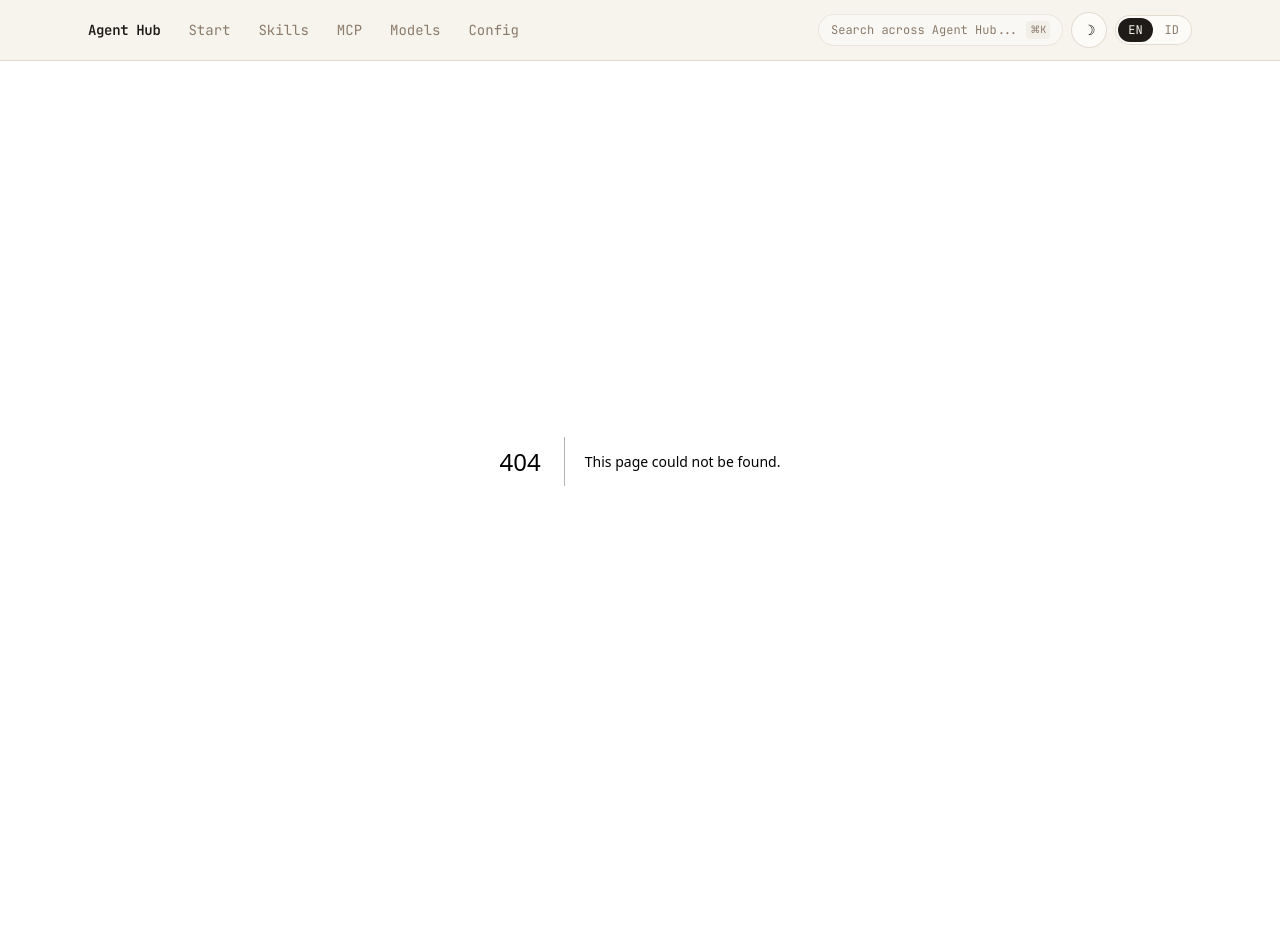
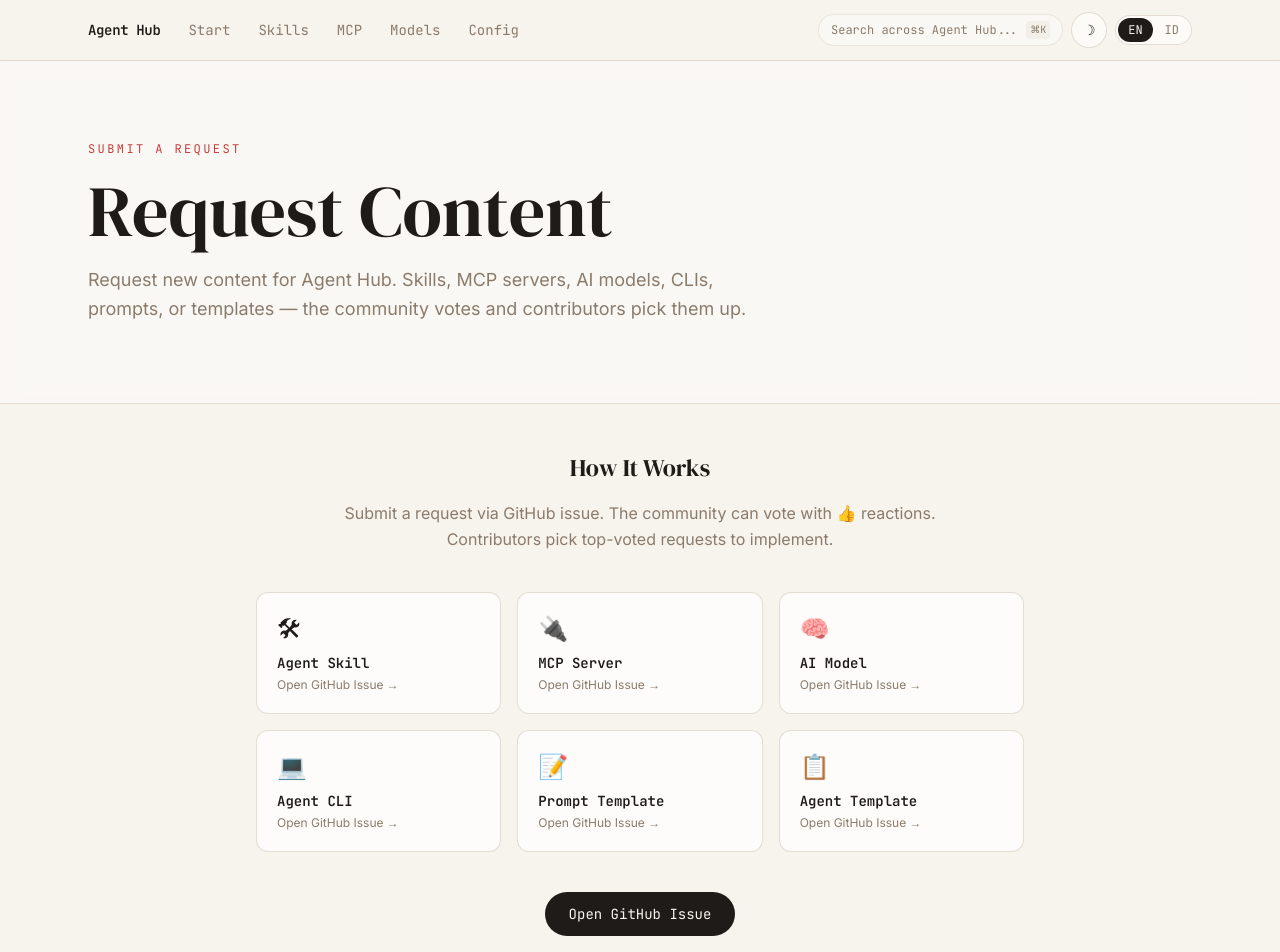
Before and after one commit to arjunastrw/skill-docs, a Next.js app: page /request in a window 1280 px wide. Before the commit this address had no page. Shown: the top 952 px of the page. Before the commit the page ends 861 px from the top, so only its background shows below. Built offline with nearby package versions, Linux system fonts and the light colour scheme.

Commit message:
feat: add request page + modal — submit content requests via GitHub issues

```diff
--- /dev/null
+++ b/src/app/request/page.tsx
@@ -0,0 +1,78 @@
+"use client";
+
+import { useState } from "react";
+import { translations } from "@/lib/i18n";
+import { useLocale } from "@/components/locale-provider";
+import { RequestModal } from "@/components/request-modal";
+import { Badge } from "@/components/ui/badge";
+
+const issueTemplateBase = "https://github.com/arjunastrw/skill-docs/issues/new?template=add-data.md";
+
+const requestTypes = [
+  { type: "skill", label: "Agent Skill", emoji: "🛠" },
+  { type: "mcp", label: "MCP Server", emoji: "🔌" },
+  { type: "model", label: "AI Model", emoji: "🧠" },
+  { type: "cli", label: "Agent CLI", emoji: "💻" },
+  { type: "prompt", label: "Prompt Template", emoji: "📝" },
+  { type: "template", label: "Agent Template", emoji: "📋" },
+];
+
+export default function RequestPage() {
+  const { locale } = useLocale();
+  const t = translations[locale];
+  const [modalOpen, setModalOpen] = useState(false);
+
+  return (
+    <main className="flex-1">
+      <header className="border-b border-edge/60 bg-white/40 dark:bg-card/40 backdrop-blur-sm">
+        <div className="mx-auto max-w-6xl px-6 py-16 md:py-20">
+          <p className="font-mono text-xs uppercase tracking-[0.2em] text-stamp mb-4">{t.request.subtitle}</p>
+          <h1 className="font-display text-5xl md:text-7xl text-ink dark:text-manila leading-[1.05] mb-4">{t.request.title}</h1>
+          <p className="text-lg text-pencil max-w-2xl leading-relaxed">{t.request.description}</p>
+        </div>
+      </header>
+
+      <section className="mx-auto max-w-6xl px-6 py-12">
+        <div className="max-w-2xl mx-auto text-center mb-10">
+          <h2 className="font-display text-2xl text-ink dark:text-manila mb-4">{t.request.howItWorks}</h2>
+          <p className="text-pencil leading-relaxed">{t.request.howItWorksDesc}</p>
+        </div>
+
+        <div className="grid grid-cols-1 sm:grid-cols-2 lg:grid-cols-3 gap-4 max-w-3xl mx-auto">
+          {requestTypes.map((rt) => (
+            <a
+              key={rt.type}
+              href={`${issueTemplateBase}&title=data%3A+add+${rt.type}+—+`}
+              target="_blank"
+              rel="noopener noreferrer"
+              className="block p-5 rounded-xl border border-edge/60 bg-white/70 dark:bg-card/70 hover:border-stamp/40 hover:bg-white dark:hover:bg-card transition-all text-left group"
+            >
+              <span className="text-2xl mb-2 block">{rt.emoji}</span>
+              <h3 className="font-mono text-sm font-semibold text-ink dark:text-manila mb-1">{rt.label}</h3>
+              <p className="text-xs text-pencil group-hover:text-stamp transition-colors">
+                Open GitHub Issue →
+              </p>
+            </a>
+          ))}
+        </div>
+
+        <div className="text-center mt-10">
+          <button
+            onClick={() => setModalOpen(true)}
+            className="inline-flex items-center gap-2 px-6 py-3 rounded-full bg-ink text-manila dark:bg-manila dark:text-ink font-mono text-sm hover:opacity-80 transition-opacity"
+          >
+            {t.request.openIssue}
+          </button>
+        </div>
+      </section>
+
+      <footer className="border-t border-edge/60 bg-white/40 dark:bg-card/40">
+        <div className="mx-auto max-w-6xl px-6 py-8 text-center">
+          <p className="font-mono text-xs text-muted-foreground">Agent Hub · Community requests via GitHub Issues</p>
+        </div>
+      </footer>
+
+      <RequestModal open={modalOpen} onClose={() => setModalOpen(false)} />
+    </main>
+  );
+}
--- /dev/null
+++ b/src/components/request-modal.tsx
@@ -0,0 +1,61 @@
+"use client";
+
+import { useState } from "react";
+import { translations } from "@/lib/i18n";
+import { useLocale } from "./locale-provider";
+import { Dialog, DialogContent, DialogHeader, DialogTitle } from "./ui/dialog";
+import { Badge } from "./ui/badge";
+
+const issueBase = "https://github.com/arjunastrw/skill-docs/issues/new?template=add-data.md";
+
+const types = [
+  { value: "skill", labelKey: "typeSkill" as const },
+  { value: "mcp", labelKey: "typeMCP" as const },
+  { value: "model", labelKey: "typeModel" as const },
+  { value: "cli", labelKey: "typeCLI" as const },
+  { value: "prompt", labelKey: "typePrompt" as const },
+  { value: "template", labelKey: "typeTemplate" as const },
+];
+
+export function RequestModal({ open, onClose }: { open: boolean; onClose: () => void }) {
+  const { locale } = useLocale();
+  const t = translations[locale];
+  const [selectedType, setSelectedType] = useState("skill");
+  const [name, setName] = useState("");
+  const [desc, setDesc] = useState("");
+
+  const issueUrl = `${issueBase}&title=data%3A+add+${selectedType}+—+${encodeURIComponent(name || "...")}&body=${encodeURIComponent(`**Type:** ${selectedType}\n\n**Name:** ${name}\n\n**Description:**\n${desc}`)}`;
+
+  return (
+    <Dialog open={open} onOpenChange={(v) => !v && onClose()}>
+      <DialogContent className="max-w-md border-edge bg-white dark:bg-card">
+        <DialogHeader>
+          <DialogTitle className="font-display text-xl text-ink dark:text-manila">{t.request.openIssue}</DialogTitle>
+        </DialogHeader>
+        <div className="space-y-4 mt-2">
+          <div>
+            <label className="font-mono text-xs uppercase tracking-wider text-muted-foreground mb-2 block">{t.request.selectType}</label>
+            <div className="grid grid-cols-3 gap-2">
+              {types.map((tp) => (
+                <button key={tp.value} onClick={() => setSelectedType(tp.value)} className={`px-3 py-2 rounded-lg font-mono text-xs transition-colors ${selectedType === tp.value ? "bg-ink text-manila dark:bg-manila dark:text-ink" : "bg-secondary/50 dark:bg-secondary/40 text-pencil hover:text-ink dark:hover:text-manila"}`}>
+                  {t.request[tp.labelKey as keyof typeof t.request]}
+                </button>
+              ))}
+            </div>
+          </div>
+          <div>
+            <label className="font-mono text-xs uppercase tracking-wider text-muted-foreground mb-1 block">{t.request.nameLabel}</label>
+            <input value={name} onChange={(e) => setName(e.target.value)} placeholder={t.request.namePlaceholder} className="w-full font-mono text-sm bg-secondary/50 dark:bg-secondary/40 border border-edge/40 rounded-lg px-3 py-2 text-ink dark:text-manila focus:outline-none focus:border-stamp/40" />
+          </div>
+          <div>
+            <label className="font-mono text-xs uppercase tracking-wider text-muted-foreground mb-1 block">{t.request.descLabel}</label>
+            <textarea value={desc} onChange={(e) => setDesc(e.target.value)} placeholder={t.request.descPlaceholder} rows={4} className="w-full font-mono text-sm bg-secondary/50 dark:bg-secondary/40 border border-edge/40 rounded-lg px-3 py-2 text-ink dark:text-manila focus:outline-none focus:border-stamp/40 resize-none" />
+          </div>
+          <a href={issueUrl} target="_blank" rel="noopener noreferrer" className="block w-full text-center px-4 py-2.5 rounded-full bg-stamp text-white font-mono text-sm hover:opacity-90 transition-opacity" onClick={onClose}>
+            {t.request.openIssue}
+          </a>
+        </div>
+      </DialogContent>
+    </Dialog>
+  );
+}
```
